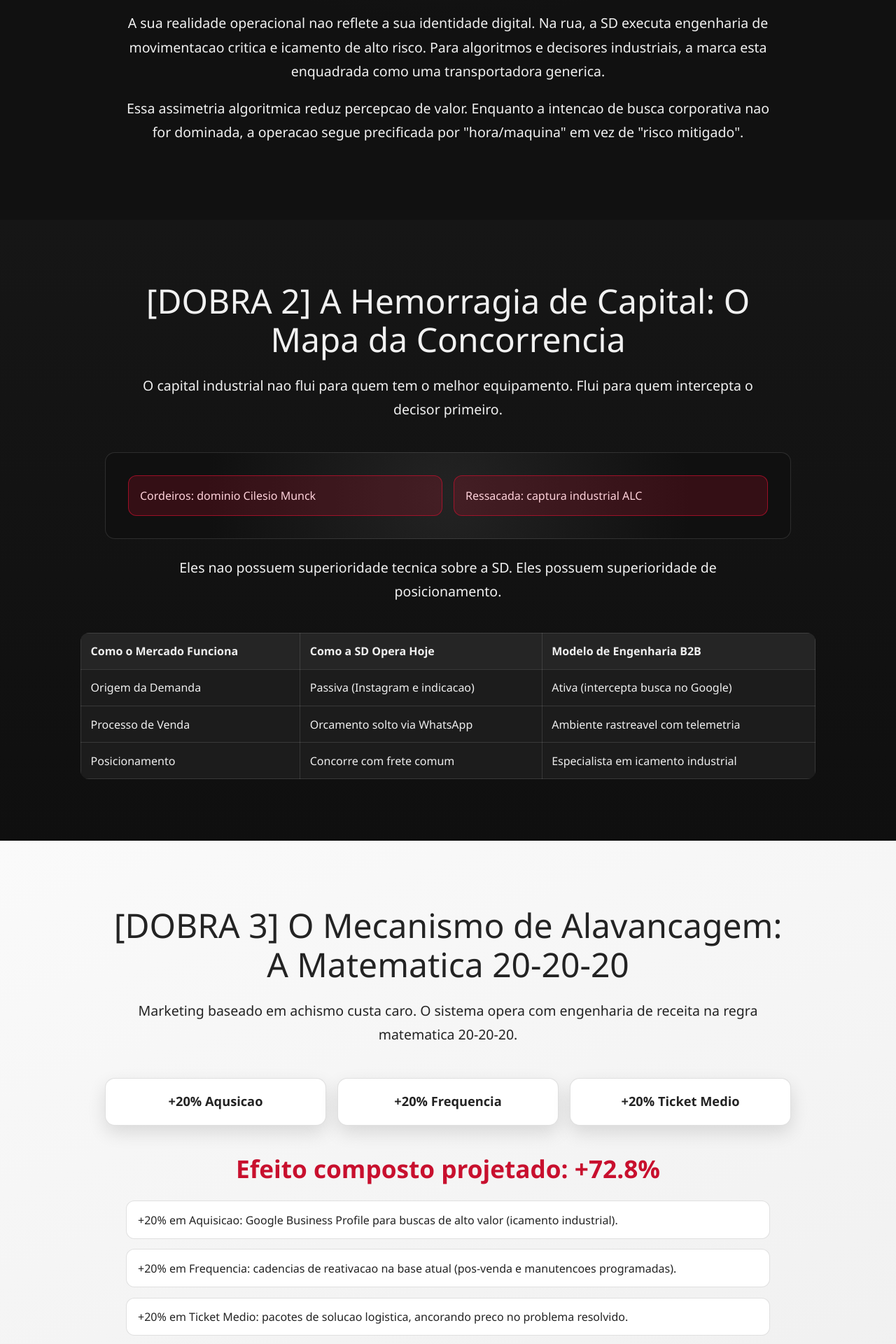
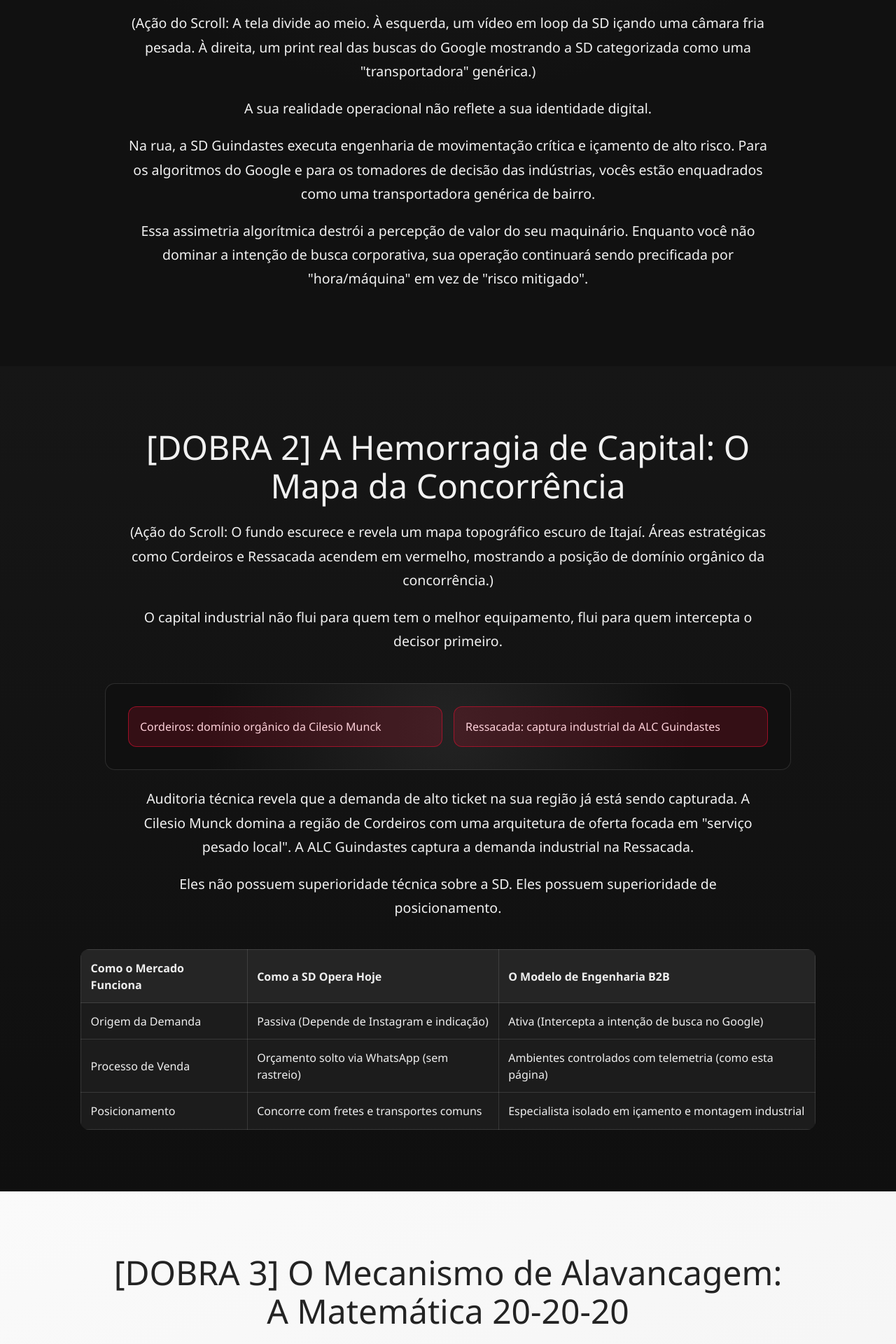
Before and after one commit to thiagodiasdigital/sd-proposta-hero-web, a Next.js app: page / in a window 1280 px wide. Shown: the part 2660-4580 px from the top of the page at 70% size. Built offline with nearby package versions, Linux system fonts and the light colour scheme.

Commit message:
feat: update post-hero content from IMPLEMETE-01 document

```diff
--- a/src/components/ProposalSections.tsx
+++ b/src/components/ProposalSections.tsx
@@ -12,21 +12,21 @@
 const TIMELINE: RevealBlock[] = [
   {
     id: "fase1",
-    title: "Fase 1 - Diagnostico e Infraestrutura",
+    title: "Fase 1 (Diagnóstico e Infraestrutura)",
     text:
-      "Correcao do ecossistema no Google (NAP, categorias ocultas, transferencia de autoridade social) para dominar a busca local.",
+      "Correção do seu ecossistema no Google (NAP, categorias ocultas, transferência de autoridade social) para dominar a busca local.",
   },
   {
     id: "fase2",
-    title: "Fase 2 - Engenharia de Conversao",
+    title: "Fase 2 (Engenharia de Conversão)",
     text:
-      "Construcao de ativos digitais rastreaveis, com telemetria para saber quando e como cada industria interage com sua proposta.",
+      "Construção de ativos digitais rastreáveis. Nota de telemetria: exatamente como sabemos em qual segundo desta página você está lendo este texto agora, você saberá quando a indústria abrir a sua proposta.",
   },
   {
     id: "fase3",
-    title: "Fase 3 - Qualificacao MEDDIC",
+    title: "Fase 3 (Qualificação MEDDIC)",
     text:
-      "Filtros para que a equipe negocie apenas com industrias que tenham orcamento aprovado e decisor mapeado.",
+      "Implementação de filtros para que sua equipe só invista tempo de negociação com indústrias que tenham orçamento aprovado e decisor mapeado.",
   },
 ];
 
@@ -80,33 +80,50 @@
           </div>
         </div>
 
-        <h2 className={styles.title}>[DOBRA 1] O Gap Operacional: Assimetria entre Maquina e Algoritmo</h2>
+        <h2 className={styles.title}>[DOBRA 1] O Gap Operacional: Assimetria entre Máquina e Algoritmo</h2>
         <p className={styles.text}>
-          A sua realidade operacional nao reflete a sua identidade digital. Na rua, a SD executa engenharia de
-          movimentacao critica e icamento de alto risco. Para algoritmos e decisores industriais, a marca esta
-          enquadrada como uma transportadora generica.
+          (Ação do Scroll: A tela divide ao meio. À esquerda, um vídeo em loop da SD içando uma câmara fria pesada.
+          À direita, um print real das buscas do Google mostrando a SD categorizada como uma &quot;transportadora&quot;
+          genérica.)
         </p>
         <p className={styles.text}>
-          Essa assimetria algoritmica reduz percepcao de valor. Enquanto a intencao de busca corporativa nao for
-          dominada, a operacao segue precificada por &quot;hora/maquina&quot; em vez de
-          &quot;risco mitigado&quot;.
+          A sua realidade operacional não reflete a sua identidade digital.
+        </p>
+        <p className={styles.text}>
+          Na rua, a SD Guindastes executa engenharia de movimentação crítica e içamento de alto risco. Para os
+          algoritmos do Google e para os tomadores de decisão das indústrias, vocês estão enquadrados como uma
+          transportadora genérica de bairro.
+        </p>
+        <p className={styles.text}>
+          Essa assimetria algorítmica destrói a percepção de valor do seu maquinário. Enquanto você não dominar a
+          intenção de busca corporativa, sua operação continuará sendo precificada por &quot;hora/máquina&quot; em vez
+          de &quot;risco mitigado&quot;.
         </p>
       </section>
 
       <section id="dobra2" className={`${styles.section} ${styles.mapSection}`}>
-        <h2 className={styles.title}>[DOBRA 2] A Hemorragia de Capital: O Mapa da Concorrencia</h2>
+        <h2 className={styles.title}>[DOBRA 2] A Hemorragia de Capital: O Mapa da Concorrência</h2>
         <p className={styles.text}>
-          O capital industrial nao flui para quem tem o melhor equipamento. Flui para quem intercepta o decisor
+          (Ação do Scroll: O fundo escurece e revela um mapa topográfico escuro de Itajaí. Áreas estratégicas como
+          Cordeiros e Ressacada acendem em vermelho, mostrando a posição de domínio orgânico da concorrência.)
+        </p>
+        <p className={styles.text}>
+          O capital industrial não flui para quem tem o melhor equipamento, flui para quem intercepta o decisor
           primeiro.
         </p>
 
         <div className={styles.mapPanel}>
-          <div className={styles.hotspot}>Cordeiros: dominio Cilesio Munck</div>
-          <div className={styles.hotspot}>Ressacada: captura industrial ALC</div>
+          <div className={styles.hotspot}>Cordeiros: domínio orgânico da Cilesio Munck</div>
+          <div className={styles.hotspot}>Ressacada: captura industrial da ALC Guindastes</div>
         </div>
 
         <p className={styles.text}>
-          Eles nao possuem superioridade tecnica sobre a SD. Eles possuem superioridade de posicionamento.
+          Auditoria técnica revela que a demanda de alto ticket na sua região já está sendo capturada. A Cilesio
+          Munck domina a região de Cordeiros com uma arquitetura de oferta focada em &quot;serviço pesado local&quot;.
+          A ALC Guindastes captura a demanda industrial na Ressacada.
+        </p>
+        <p className={styles.text}>
+          Eles não possuem superioridade técnica sobre a SD. Eles possuem superioridade de posicionamento.
         </p>
 
         <div className={styles.tableWrap}>
@@ -115,24 +132,24 @@
               <tr>
                 <th>Como o Mercado Funciona</th>
                 <th>Como a SD Opera Hoje</th>
-                <th>Modelo de Engenharia B2B</th>
+                <th>O Modelo de Engenharia B2B</th>
               </tr>
             </thead>
             <tbody>
               <tr>
                 <td>Origem da Demanda</td>
-                <td>Passiva (Instagram e indicacao)</td>
-                <td>Ativa (intercepta busca no Google)</td>
+                <td>Passiva (Depende de Instagram e indicação)</td>
+                <td>Ativa (Intercepta a intenção de busca no Google)</td>
               </tr>
               <tr>
                 <td>Processo de Venda</td>
-                <td>Orcamento solto via WhatsApp</td>
-                <td>Ambiente rastreavel com telemetria</td>
+                <td>Orçamento solto via WhatsApp (sem rastreio)</td>
+                <td>Ambientes controlados com telemetria (como esta página)</td>
               </tr>
               <tr>
                 <td>Posicionamento</td>
-                <td>Concorre com frete comum</td>
-                <td>Especialista em icamento industrial</td>
+                <td>Concorre com fretes e transportes comuns</td>
+                <td>Especialista isolado em içamento e montagem industrial</td>
               </tr>
             </tbody>
           </table>
@@ -140,37 +157,58 @@
       </section>
 
       <section id="dobra3" className={`${styles.section} ${styles.lightSection}`}>
-        <h2 className={styles.title}>[DOBRA 3] O Mecanismo de Alavancagem: A Matematica 20-20-20</h2>
+        <h2 className={styles.title}>[DOBRA 3] O Mecanismo de Alavancagem: A Matemática 20-20-20</h2>
         <p className={styles.text}>
-          Marketing baseado em achismo custa caro. O sistema opera com engenharia de receita na regra matematica
-          20-20-20.
+          (Ação do Scroll: O mapa desbota e dá lugar a um diagrama interativo de três engrenagens (Aquisição,
+          Frequência, Ticket). Conforme o usuário rola a página, as engrenagens giram e o número central sobe para
+          +72,8%).
+        </p>
+        <p className={styles.text}>
+          Marketing baseado em &quot;achismo&quot; custa caro. Nós operamos com engenharia de receita baseada na regra
+          matemática 20-20-20.
         </p>
 
         <div className={styles.gearRow}>
-          <div className={styles.gearCard}>+20% Aqusicao</div>
-          <div className={styles.gearCard}>+20% Frequencia</div>
-          <div className={styles.gearCard}>+20% Ticket Medio</div>
+          <div className={styles.gearCard}>+20% em Aquisição</div>
+          <div className={styles.gearCard}>+20% em Frequência</div>
+          <div className={styles.gearCard}>+20% em Ticket Médio</div>
         </div>
 
-        <div className={styles.compoundResult}>Efeito composto projetado: +72.8%</div>
+        <div className={styles.compoundResult}>Efeito composto projetado: +72,8%</div>
 
         <div className={styles.bulletBlock}>
           <p>
-            +20% em Aquisicao: Google Business Profile para buscas de alto valor (icamento industrial).
+            Não precisamos dobrar o seu esforço comercial para dobrar seu caixa. Precisamos otimizar três alavancas de
+            forma simultânea.
           </p>
           <p>
-            +20% em Frequencia: cadencias de reativacao na base atual (pos-venda e manutencoes programadas).
+            +20% em Aquisição: Estruturamos seu Google Business Profile para ranquear em buscas de alto valor
+            (içamento industrial), parando de perder leads qualificados.
           </p>
           <p>
-            +20% em Ticket Medio: pacotes de solucao logistica, ancorando preco no problema resolvido.
+            +20% em Frequência: Implementamos cadências de reativação (pós-venda e manutenções programadas) para a sua
+            base atual de clientes industriais.
+          </p>
+          <p>
+            +20% em Ticket Médio: Transformamos o &quot;aluguel de munck&quot; em pacotes fechados de solução logística,
+            ancorando o preço na resolução do problema e não na hora trabalhada.
+          </p>
+          <p>
+            O efeito composto dessas três alavancas rodando juntas gera um aumento projetado de 72,8% na receita final
+            da sua operação.
           </p>
         </div>
       </section>
 
       <section id="dobra4" className={`${styles.section} ${styles.darkSection}`}>
-        <h2 className={styles.title}>[DOBRA 4] Governanca e Roadmap de Implementacao</h2>
+        <h2 className={styles.title}>[DOBRA 4] Governança e Roadmap de Implementação</h2>
         <p className={styles.text}>
-          O improviso termina aqui. A implementacao exige governanca tecnica e fases rigorosas de execucao.
+          (Ação do Scroll: Uma linha do tempo técnica se desenha verticalmente. Os textos surgem em blocos curtos,
+          respeitando a carga cognitiva do comprador).
+        </p>
+        <p className={styles.text}>
+          O improviso termina aqui. A implementação deste sistema exige governança técnica e fases rigorosas de
+          execução:
         </p>
 
         <div className={styles.timeline}>
@@ -188,17 +226,20 @@
       </section>
 
       <section id="dobra5" className={`${styles.section} ${styles.ctaSection}`}>
-        <h2 className={styles.title}>[DOBRA 5] Acordo de Execucao</h2>
+        <h2 className={styles.title}>[DOBRA 5] Acordo de Execução (CTA)</h2>
         <p className={styles.text}>
-          Cada dia de inercia e um contrato de icamento de alto ticket que o algoritmo entrega para a concorrencia.
+          (Ação do Scroll: Fundo limpo, tipografia grande. Foco total na decisão lógica).
         </p>
         <p className={styles.text}>
-          Esta nao e uma proposta de comunicacao visual. E um projeto de alavancagem de receita atraves de
-          posicionamento de dados.
+          Cada dia de inércia é um contrato de içamento de alto ticket que o algoritmo entrega para a sua concorrência.
         </p>
         <p className={styles.text}>
-          Para acionar a equipe tecnica e iniciar a Fase 1 de implementacao na SD Guindastes, confirme sua decisao
-          abaixo.
+          Esta não é uma proposta de comunicação visual. É um projeto de alavancagem de receita através de
+          posicionamento de dados. O escopo técnico e a arquitetura do projeto já foram auditados.
+        </p>
+        <p className={styles.text}>
+          Para acionar a nossa equipe técnica e iniciar a Fase 1 de implementação na SD Guindastes, confirme sua
+          decisão abaixo.
         </p>
 
         <a href="https://calendly.com/sua-agenda/30min" className={styles.ctaButton}>
```
